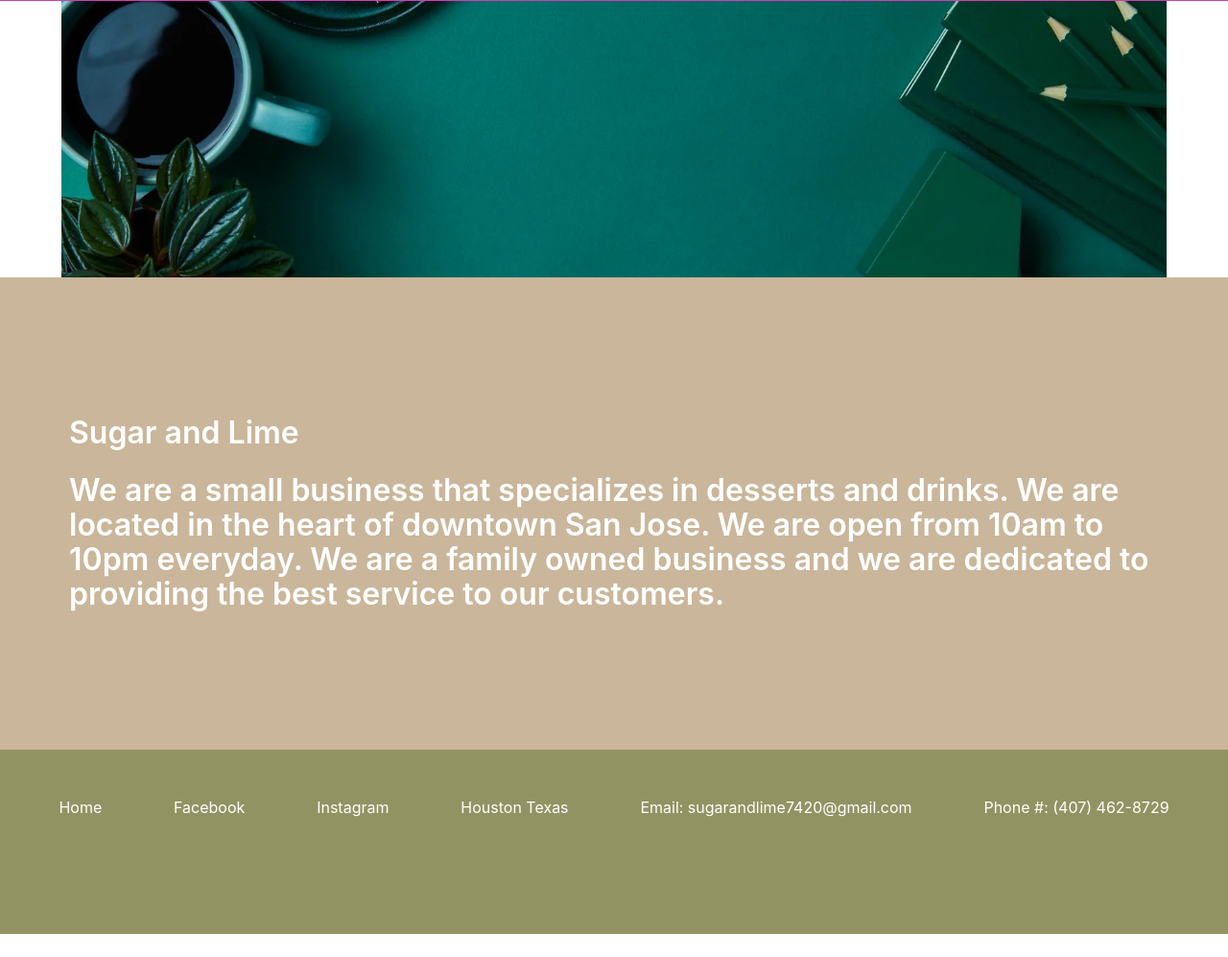
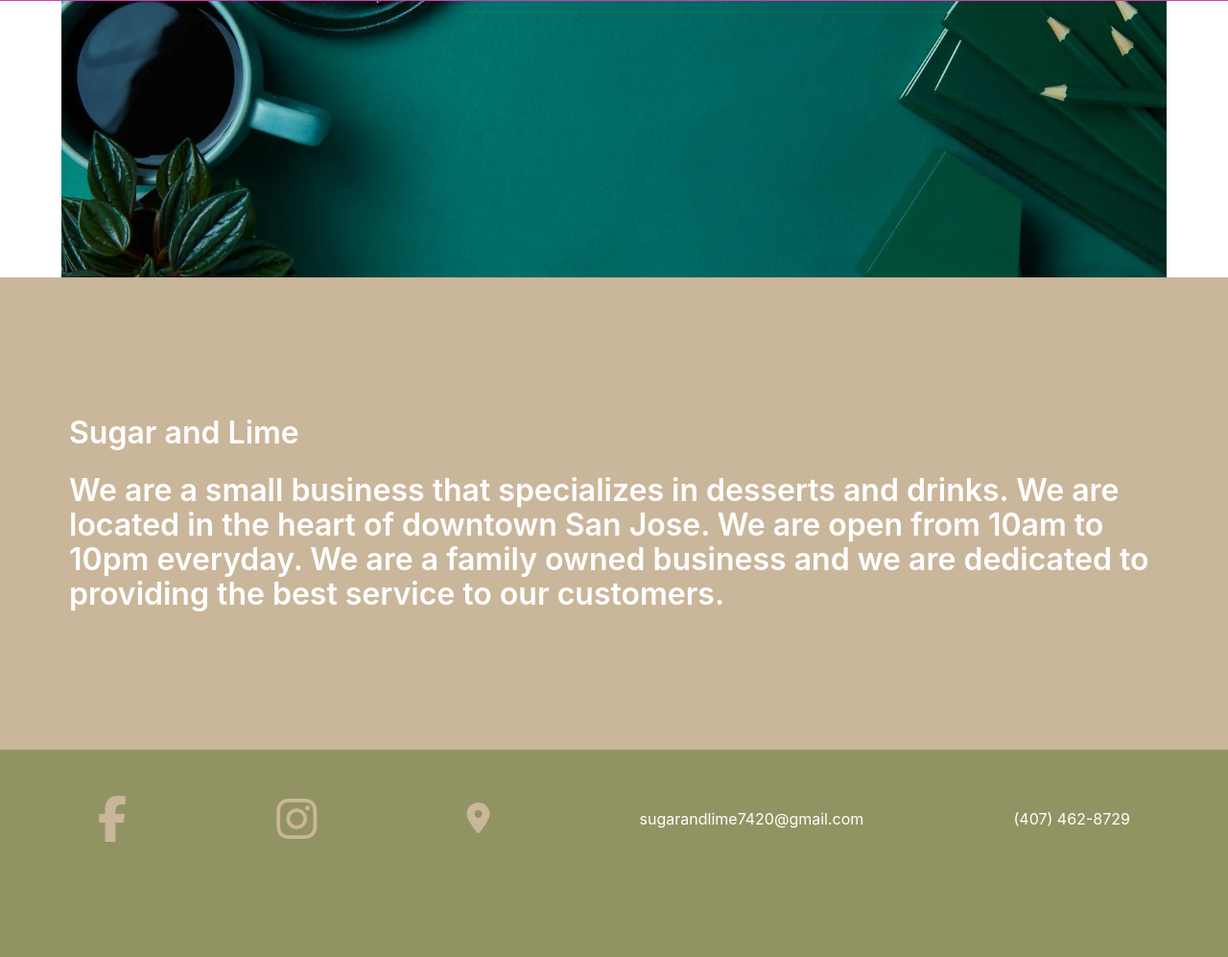
Before and after one commit to Andrewmitty/IS424TermProject, a plain HTML site: page index.html in a window 1280 px wide. Shown: the part 137-1134 px from the top of the page at 96% size. Before the commit the page ends 1110 px from the top, so only its background shows below. Drawn offline with Linux system fonts and the light colour scheme.

Commit message:
Updated footers to all pages using font awesome

```diff
--- a/index.html
+++ b/index.html
@@ -9,6 +9,10 @@
     <!-- //import bulma -->
     <link rel="stylesheet" href="mybulma/css/mystyles.css">
     <!-- link app.js -->
+    <script
+      src="https://kit.fontawesome.com/8a80b728dc.js"
+      crossorigin="anonymous"
+    ></script>
 
 </head>
 
@@ -132,22 +136,20 @@
 <div class="footer has-background-info">
     <div class="level">
         <div class="level-item">
-            <a href="index.html" class="has-text-white">Home</a>
+            <a href="https://www.facebook.com/infosugarandlime"><i class="fa-brands fa-facebook-f fa-3x"></i
+                ></a>
         </div>
         <div class="level-item">
-            <a href="https://www.facebook.com/infosugarandlime" class="has-text-white">Facebook</a>
+            <a href="https://instagram.com/sugar_and_lime_"><i class="fa-brands fa-instagram fa-3x"></i></a>
         </div>
-        <div class="level-item">
-            <a href="https://instagram.com/sugar_and_lime_" class="has-text-white">Instagram</a>
-        </div>
-        <div class="level-item has-text-link-dark">
-            <p class="is-text has-text-white">Houston Texas</p>
+        <div class="level-item has-text-centered">
+            <a href="https://www.google.com/maps/place/Houston,+TX/@29.8173647,-95.7309321,10z/data=!3m1!4b1!4m6!3m5!1s0x8640b8b4488d8501:0xca0d02def365053b!8m2!3d29.7604267!4d-95.3698028!16zL20vMDNsMm4"><i class="fa-solid fa-location-dot fa-2x"></i></a>
         </div>
         <div class="level-item has-text-white">
-            <p>Email: sugarandlime7420@gmail.com</p>
+            <p>sugarandlime7420@gmail.com</p>
         </div>
         <div class="level-item has-text-white">
-            <p class=>Phone #: (407) 462-8729</p>
+            <p>(407) 462-8729</p>
         </div>
     </div>
 
```
Also changed, not shown: about.html (+11 -10 lines), contact.html (+11 -10 lines), location.html (+11 -10 lines), menu.html (+11 -9 lines).
